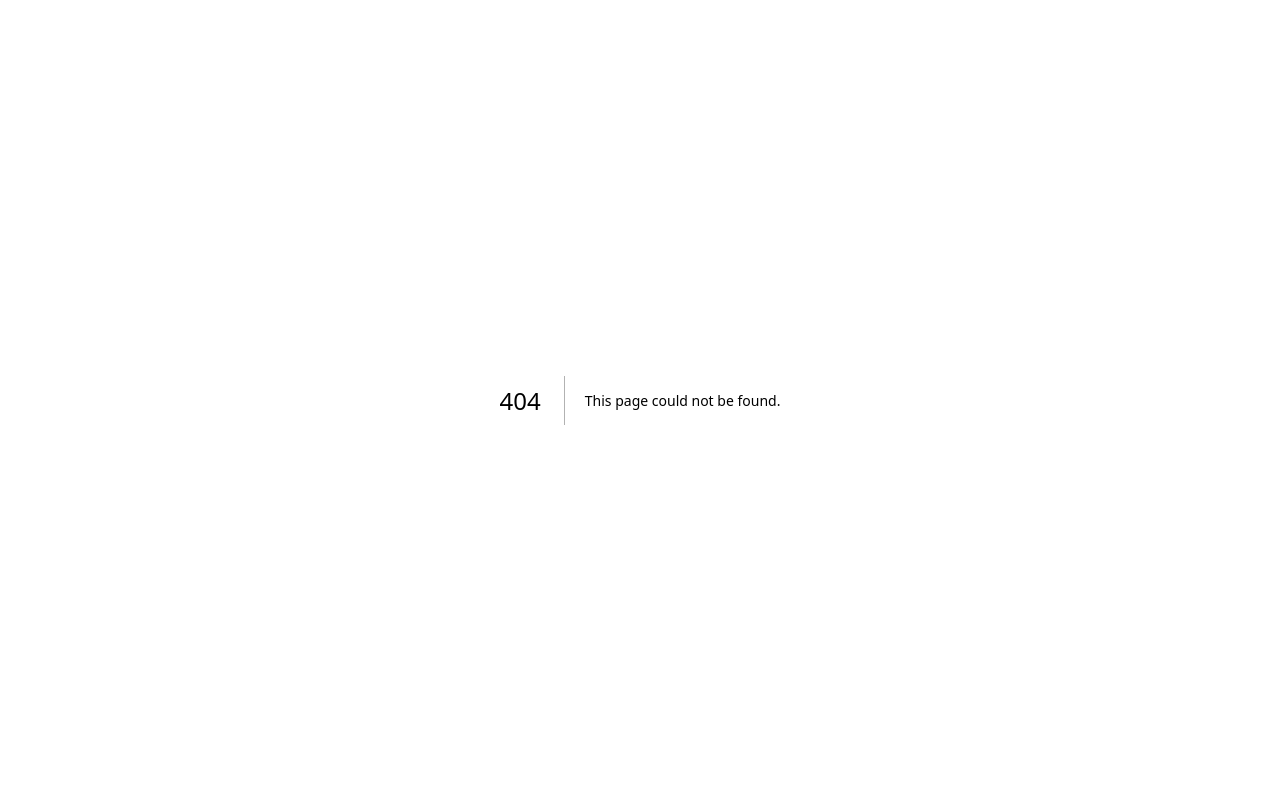
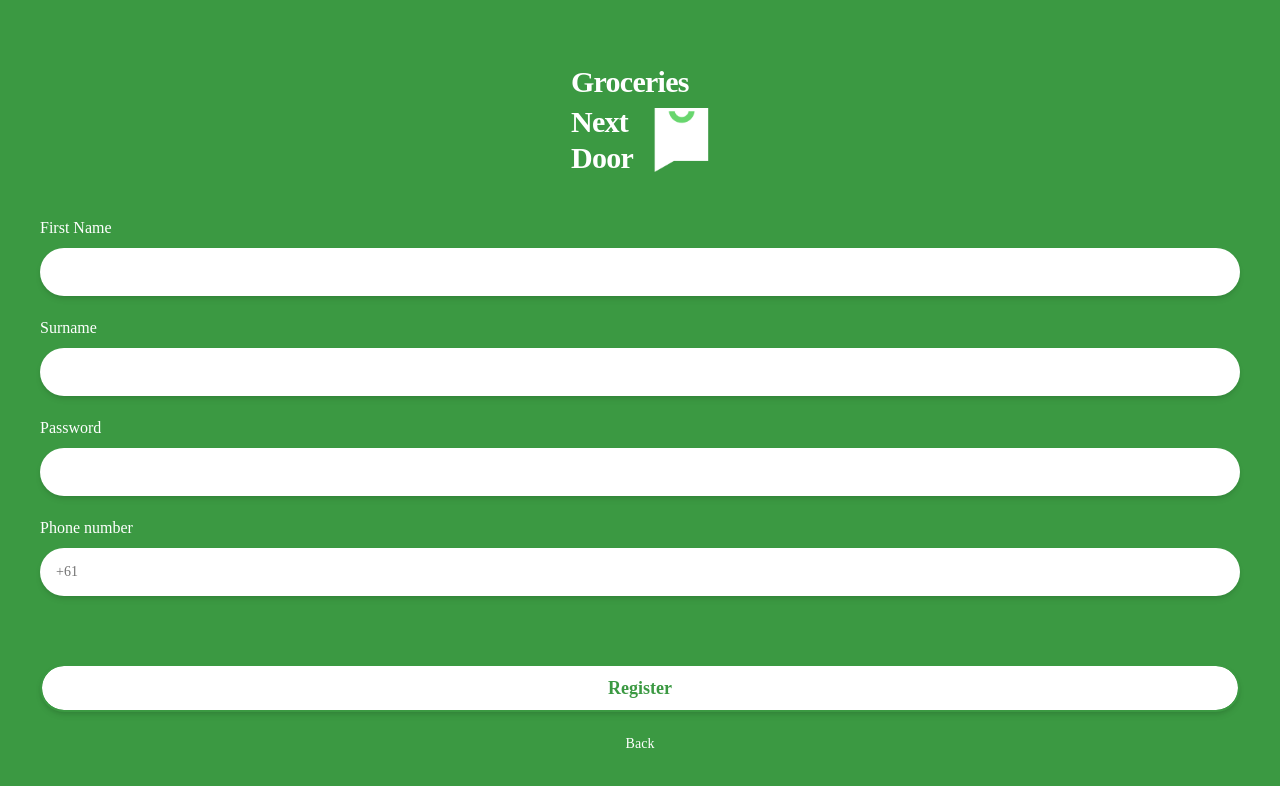
Before and after one commit to EngJao89/gnd-app-v2, a Next.js app: page /register in a window 1280 px wide. Before the commit this address had no page. Shown: the top 786 px of the page. Built offline with nearby package versions, Linux system fonts and the light colour scheme.

Commit message:
feat(gndw03-register-screen): create screen for register new users

```diff
--- /dev/null
+++ b/src/app/register/page.tsx
@@ -0,0 +1,5 @@
+import { RegisterScreen } from "@/components/register-screen"
+
+export default function RegisterPage() {
+  return <RegisterScreen />
+}
--- /dev/null
+++ b/src/components/auth-screen-shell.tsx
@@ -0,0 +1,19 @@
+import { cn } from "@/lib/utils"
+
+type AuthScreenShellProps = {
+  children: React.ReactNode
+  className?: string
+}
+
+export function AuthScreenShell({ children, className }: AuthScreenShellProps) {
+  return (
+    <div
+      className={cn(
+        "flex h-svh w-full flex-col overflow-hidden bg-brand px-6 pb-10 pt-16 sm:px-10",
+        className
+      )}
+    >
+      {children}
+    </div>
+  )
+}
--- /dev/null
+++ b/src/components/brand-logo.tsx
@@ -0,0 +1,64 @@
+import Image from "next/image"
+
+import { cn } from "@/lib/utils"
+
+type BrandLogoProps = {
+  size?: "hero" | "compact"
+  className?: string
+}
+
+const textSizes = {
+  hero: "text-5xl",
+  compact: "text-3xl",
+} as const
+
+const iconSizes = {
+  hero: 96,
+  compact: 64,
+} as const
+
+export function BrandLogo({ size = "hero", className }: BrandLogoProps) {
+  const textSize = textSizes[size]
+  const iconSize = iconSizes[size]
+
+  return (
+    <div className={cn("select-none", className)}>
+      <p
+        className={cn(
+          "font-extrabold leading-none tracking-tight text-white",
+          textSize
+        )}
+      >
+        Groceries
+      </p>
+      <div className="mt-1 flex items-center gap-3">
+        <div className="flex flex-col">
+          <span
+            className={cn(
+              "font-extrabold leading-none tracking-tight text-white",
+              textSize
+            )}
+          >
+            Next
+          </span>
+          <span
+            className={cn(
+              "font-extrabold leading-none tracking-tight text-white",
+              textSize
+            )}
+          >
+            Door
+          </span>
+        </div>
+        <Image
+          src="/home-logo.png"
+          alt=""
+          width={iconSize}
+          height={iconSize}
+          priority={size === "hero"}
+          className="mix-blend-screen"
+        />
+      </div>
+    </div>
+  )
+}
--- a/src/components/landing-screen.tsx
+++ b/src/components/landing-screen.tsx
@@ -1,50 +1,23 @@
-import Image from "next/image"
 import Link from "next/link"
 
+import { AuthScreenShell } from "@/components/auth-screen-shell"
+import { BrandLogo } from "@/components/brand-logo"
 import { Button } from "@/components/ui/button"
-import { cn } from "@/lib/utils"
-
-const actionButtonClassName = cn(
-  "h-12 w-full rounded-full border-2 border-brand bg-white text-lg font-semibold text-brand shadow-md",
-  "hover:bg-white/90 hover:text-brand",
-  "focus-visible:border-brand focus-visible:ring-brand/30"
-)
+import { authActionButtonClassName } from "@/lib/auth-styles"
 
 export function LandingScreen() {
   return (
-    <div className="flex h-svh w-full flex-col overflow-hidden bg-brand px-6 pb-10 pt-24 sm:px-10">
+    <AuthScreenShell className="pt-24">
       <div className="flex flex-1 items-center justify-center">
-        <div className="select-none">
-          <p className="text-5xl font-extrabold leading-none tracking-tight text-white">
-            Groceries
-          </p>
-          <div className="mt-1 flex items-center gap-3">
-            <div className="flex flex-col">
-              <span className="text-5xl font-extrabold leading-none tracking-tight text-white">
-                Next
-              </span>
-              <span className="text-5xl font-extrabold leading-none tracking-tight text-white">
-                Door
-              </span>
-            </div>
-            <Image
-              src="/home-logo.png"
-              alt=""
-              width={96}
-              height={96}
-              priority
-              className="mix-blend-screen"
-            />
-          </div>
-        </div>
+        <BrandLogo />
       </div>
 
       <div className="flex w-full flex-col gap-4">
-        <Button asChild className={actionButtonClassName}>
+        <Button asChild className={authActionButtonClassName}>
           <Link href="/sign-in">Sign in</Link>
         </Button>
 
-        <Button asChild className={actionButtonClassName}>
+        <Button asChild className={authActionButtonClassName}>
           <Link href="/register">Register</Link>
         </Button>
 
@@ -56,6 +29,6 @@ export function LandingScreen() {
           <Link href="/guest">Continue without Registration</Link>
         </Button>
       </div>
-    </div>
+    </AuthScreenShell>
   )
 }
--- /dev/null
+++ b/src/components/register-screen.tsx
@@ -0,0 +1,95 @@
+"use client"
+
+import Link from "next/link"
+
+import { AuthScreenShell } from "@/components/auth-screen-shell"
+import { BrandLogo } from "@/components/brand-logo"
+import { Button } from "@/components/ui/button"
+import { Input } from "@/components/ui/input"
+import {
+  authActionButtonClassName,
+  authInputClassName,
+  authLabelClassName,
+} from "@/lib/auth-styles"
+
+export function RegisterScreen() {
+  return (
+    <AuthScreenShell>
+      <div className="flex justify-center">
+        <BrandLogo size="compact" />
+      </div>
+
+      <form
+        className="mt-10 flex flex-1 flex-col"
+        onSubmit={(event) => event.preventDefault()}
+      >
+        <div className="flex flex-col gap-5">
+          <div className="flex flex-col gap-2">
+            <label htmlFor="first-name" className={authLabelClassName}>
+              First Name
+            </label>
+            <Input
+              id="first-name"
+              name="firstName"
+              autoComplete="given-name"
+              className={authInputClassName}
+            />
+          </div>
+
+          <div className="flex flex-col gap-2">
+            <label htmlFor="surname" className={authLabelClassName}>
+              Surname
+            </label>
+            <Input
+              id="surname"
+              name="surname"
+              autoComplete="family-name"
+              className={authInputClassName}
+            />
+          </div>
+
+          <div className="flex flex-col gap-2">
+            <label htmlFor="password" className={authLabelClassName}>
+              Password
+            </label>
+            <Input
+              id="password"
+              name="password"
+              type="password"
+              autoComplete="new-password"
+              className={authInputClassName}
+            />
+          </div>
+
+          <div className="flex flex-col gap-2">
+            <label htmlFor="phone" className={authLabelClassName}>
+              Phone number
+            </label>
+            <Input
+              id="phone"
+              name="phone"
+              type="tel"
+              autoComplete="tel"
+              placeholder="+61"
+              className={authInputClassName}
+            />
+          </div>
+        </div>
+
+        <div className="mt-auto flex flex-col gap-4 pt-8">
+          <Button type="submit" className={authActionButtonClassName}>
+            Register
+          </Button>
+
+          <Button
+            asChild
+            variant="link"
+            className="text-sm font-normal text-white underline-offset-4 hover:text-white/90"
+          >
+            <Link href="/">Back</Link>
+          </Button>
+        </div>
+      </form>
+    </AuthScreenShell>
+  )
+}
--- /dev/null
+++ b/src/lib/auth-styles.ts
@@ -0,0 +1,15 @@
+import { cn } from "@/lib/utils"
+
+export const authActionButtonClassName = cn(
+  "h-12 w-full rounded-full border-2 border-brand bg-white text-lg font-semibold text-brand shadow-md",
+  "hover:bg-white/90 hover:text-brand",
+  "focus-visible:border-brand focus-visible:ring-brand/30"
+)
+
+export const authInputClassName = cn(
+  "h-12 rounded-full border-0 bg-white px-4 text-base text-foreground shadow-md",
+  "placeholder:text-muted-foreground",
+  "focus-visible:border-brand focus-visible:ring-brand/30"
+)
+
+export const authLabelClassName = "text-base font-medium text-white"
```
